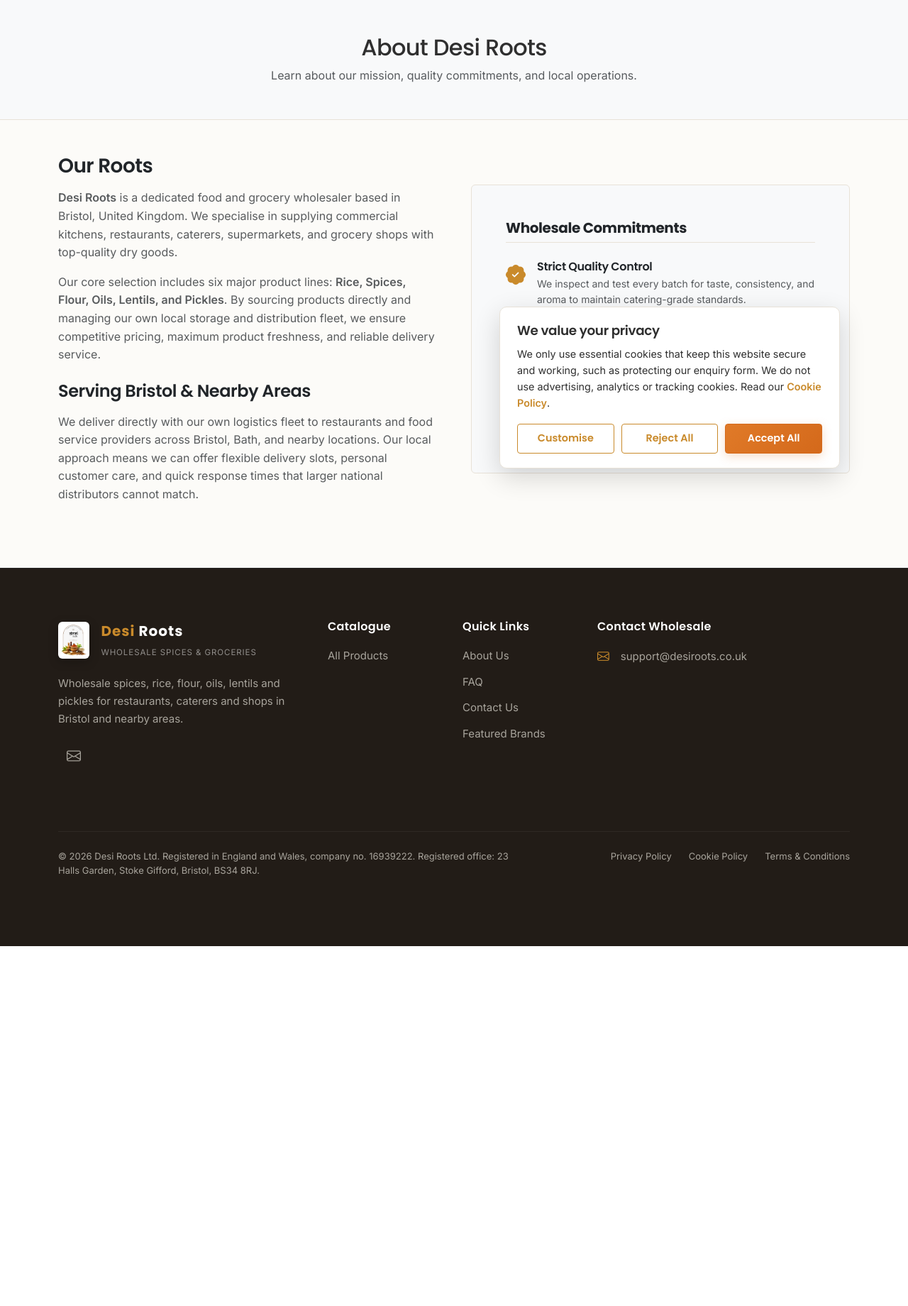
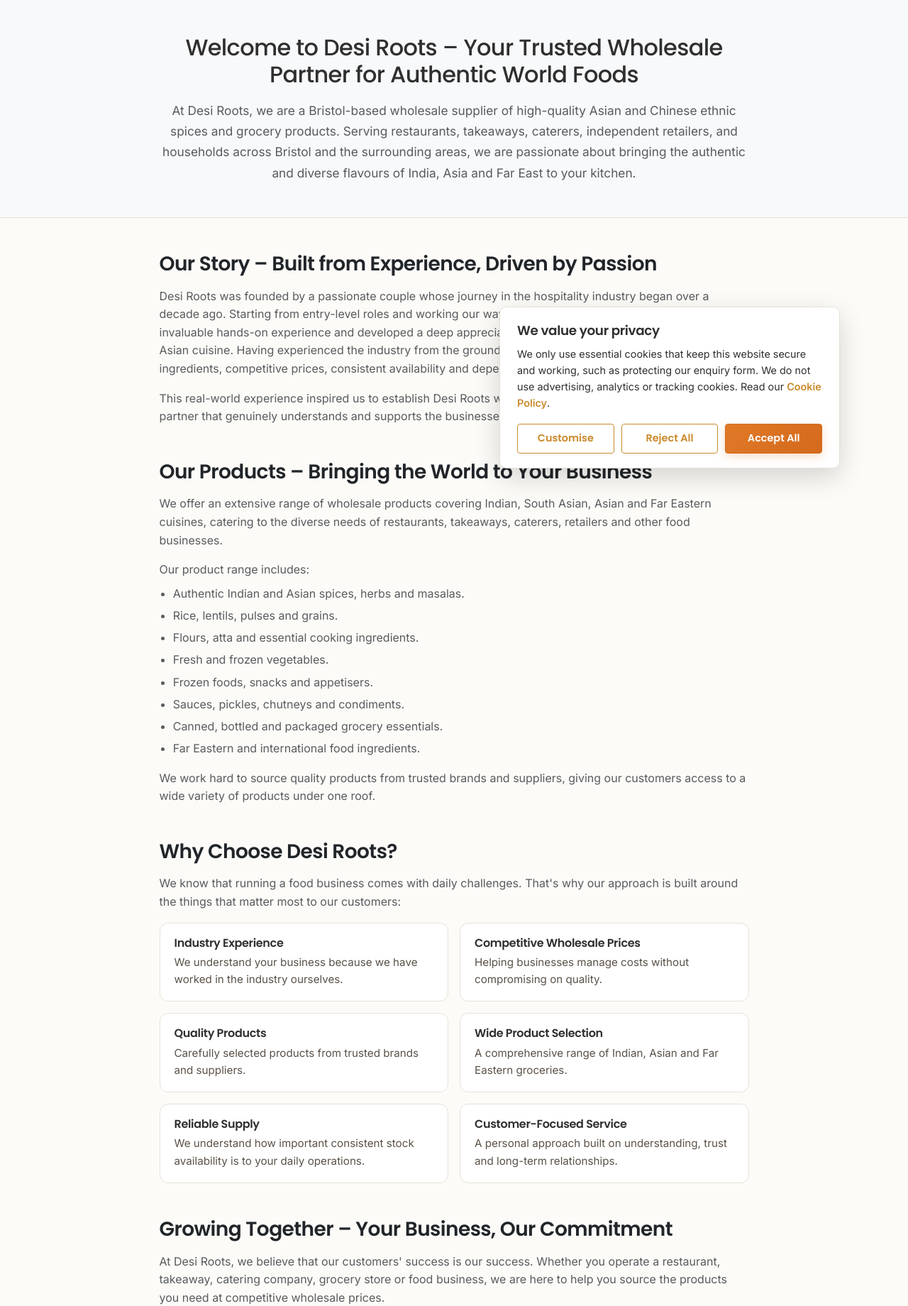
Before and after one commit to rinkalpatel776-cpu/Desi-Roots, a Django app: page /about/ in a window 1280 px wide. Shown: the part 116-1956 px from the top of the page at 71% size. Before the commit the page ends 1449 px from the top, so only its background shows below. Run offline with Django 5.2, Linux system fonts and the light colour scheme; data comes from the database, SQL or seed files in the repository; data that the repository does not hold is empty.

Commit message:
Add the owner's About Us text
Replace the placeholder About page (which had unconfirmed claims such as
an own delivery fleet and batch testing) with the owner's text from
About US.docx, word for word, plus simple styles for the page.

Co-Authored-By: Claude Opus 5.5 <noreply@anthropic.com>

```diff
--- a/static/css/style.css
+++ b/static/css/style.css
@@ -1259,3 +1259,13 @@ footer .footer-bottom {
 .navbar-collapse {
   order: 4;
 }
+
+/* About Us page */
+.about-lead { font-size: 1.08rem; line-height: 1.7; }
+.about-list { padding-left: 1.2rem; margin-bottom: 1rem; }
+.about-list li { margin-bottom: .35rem; }
+.about-card { height: 100%; background: var(--sp-card); border: 1px solid var(--sp-border); border-radius: 12px; padding: 18px 20px; }
+.about-card h3 { font-family: var(--sp-font-head); font-weight: 600; color: var(--sp-text); margin-bottom: 6px; }
+.about-card p { color: #5a5148; font-size: .95rem; margin: 0; }
+.about-tagline { font-family: var(--sp-font-head); font-size: 1.2rem; color: var(--sp-text); }
+.about-tagline strong { color: var(--sp-saffron); }
--- a/templates/base.html
+++ b/templates/base.html
@@ -54,7 +54,7 @@
   <link href="https://cdn.jsdelivr.net/npm/bootstrap-icons@1.11.3/font/bootstrap-icons.min.css" rel="stylesheet">
 
   <!-- Custom Stylesheet with cache bust -->
-  <link href="{% static 'css/style.css' %}?v=5.1" rel="stylesheet">
+  <link href="{% static 'css/style.css' %}?v=5.2" rel="stylesheet">
 
   <!-- Favicon -->
   <link rel="icon" type="image/png" href="{% static 'images/favicon.png' %}">
--- a/templates/pages/about.html
+++ b/templates/pages/about.html
@@ -1,64 +1,76 @@
 {% extends 'base.html' %}
 
 {% block meta_title %}About Us | Desi Roots{% endblock %}
-{% block meta_description %}About Desi Roots Ltd: a Bristol wholesale supplier of spices and ethnic groceries for food businesses.{% endblock %}
+{% block meta_description %}Desi Roots is a Bristol-based wholesale supplier of Asian and Far Eastern spices and groceries for restaurants, takeaways, caterers and retailers.{% endblock %}
 {% block og_title %}About Us | Desi Roots{% endblock %}
-{% block og_description %}About Desi Roots Ltd: a Bristol wholesale supplier of spices and ethnic groceries for food businesses.{% endblock %}
+{% block og_description %}Desi Roots is a Bristol-based wholesale supplier of Asian and Far Eastern spices and groceries for restaurants, takeaways, caterers and retailers.{% endblock %}
 
 {% block content %}
+{# Text supplied by the owner (About US.docx, 16 November 2026); publish wording unchanged #}
 <div class="py-5 bg-light border-bottom border-sp">
-  <div class="container text-center">
-    <h1 class="h2 mb-2">About Desi Roots</h1>
-    <p class="text-muted mb-0">Learn about our mission, quality commitments, and local operations.</p>
+  <div class="container">
+    <div class="row justify-content-center">
+      <div class="col-lg-9 text-center">
+        <h1 class="h2 mb-3">Welcome to Desi Roots – Your Trusted Wholesale Partner for Authentic World Foods</h1>
+        <p class="text-muted mb-0 about-lead">At Desi Roots, we are a Bristol-based wholesale supplier of high-quality Asian and Chinese ethnic spices and grocery products. Serving restaurants, takeaways, caterers, independent retailers, and households across Bristol and the surrounding areas, we are passionate about bringing the authentic and diverse flavours of India, Asia and Far East to your kitchen.</p>
+      </div>
+    </div>
   </div>
 </div>
 
 <div class="py-5">
   <div class="container">
-    <div class="row g-5 align-items-center">
-      <div class="col-lg-6">
-        <h2 class="h3 fw-semibold text-dark mb-3">Our Roots</h2>
-        <p class="text-muted">
-          <strong>Desi Roots</strong> is a dedicated food and grocery wholesaler based in Bristol, United Kingdom. We specialise in supplying commercial kitchens, restaurants, caterers, supermarkets, and grocery shops with top-quality dry goods.
-        </p>
-        <p class="text-muted">
-          Our core selection includes six major product lines: <strong>Rice, Spices, Flour, Oils, Lentils, and Pickles</strong>. By sourcing products directly and managing our own local storage and distribution fleet, we ensure competitive pricing, maximum product freshness, and reliable delivery service.
-        </p>
+    <div class="row justify-content-center">
+      <div class="col-lg-9">
 
-        <h3 class="h4 fw-semibold text-dark mt-4 mb-3">Serving Bristol & Nearby Areas</h3>
-        <p class="text-muted mb-0">
-          We deliver directly with our own logistics fleet to restaurants and food service providers across Bristol, Bath, and nearby locations. Our local approach means we can offer flexible delivery slots, personal customer care, and quick response times that larger national distributors cannot match.
-        </p>
-      </div>
+        <section class="mb-5" aria-labelledby="about-story">
+          <h2 id="about-story" class="h3 fw-semibold text-dark mb-3">Our Story – Built from Experience, Driven by Passion</h2>
+          <p class="text-muted">Desi Roots was founded by a passionate couple whose journey in the hospitality industry began over a decade ago. Starting from entry-level roles and working our way up to managerial positions, we gained invaluable hands-on experience and developed a deep appreciation for the unique ingredients that define Asian cuisine. Having experienced the industry from the ground up, we know the importance of quality ingredients, competitive prices, consistent availability and dependable service.</p>
+          <p class="text-muted mb-0">This real-world experience inspired us to establish Desi Roots with one clear vision: to become a wholesale partner that genuinely understands and supports the businesses we serve.</p>
+        </section>
 
-      <div class="col-lg-6">
-        <div class="card p-5 bg-light border-sp border">
-          <h4 class="h5 fw-bold text-dark mb-4 border-bottom pb-2 border-sp">Wholesale Commitments</h4>
+        <section class="mb-5" aria-labelledby="about-products">
+          <h2 id="about-products" class="h3 fw-semibold text-dark mb-3">Our Products – Bringing the World to Your Business</h2>
+          <p class="text-muted">We offer an extensive range of wholesale products covering Indian, South Asian, Asian and Far Eastern cuisines, catering to the diverse needs of restaurants, takeaways, caterers, retailers and other food businesses.</p>
+          <p class="text-muted mb-2">Our product range includes:</p>
+          <ul class="about-list text-muted">
+            <li>Authentic Indian and Asian spices, herbs and masalas.</li>
+            <li>Rice, lentils, pulses and grains.</li>
+            <li>Flours, atta and essential cooking ingredients.</li>
+            <li>Fresh and frozen vegetables.</li>
+            <li>Frozen foods, snacks and appetisers.</li>
+            <li>Sauces, pickles, chutneys and condiments.</li>
+            <li>Canned, bottled and packaged grocery essentials.</li>
+            <li>Far Eastern and international food ingredients.</li>
+          </ul>
+          <p class="text-muted mb-0">We work hard to source quality products from trusted brands and suppliers, giving our customers access to a wide variety of products under one roof.</p>
+        </section>
 
-          <div class="d-flex gap-3 mb-4">
-            <div class="text-saffron"><i class="bi bi-patch-check-fill fs-3"></i></div>
-            <div>
-              <h5 class="h6 fw-semibold text-dark mb-1">Strict Quality Control</h5>
-              <p class="small text-muted mb-0">We inspect and test every batch for taste, consistency, and aroma to maintain catering-grade standards.</p>
-            </div>
+        <section class="mb-5" aria-labelledby="about-why">
+          <h2 id="about-why" class="h3 fw-semibold text-dark mb-3">Why Choose Desi Roots?</h2>
+          <p class="text-muted">We know that running a food business comes with daily challenges. That's why our approach is built around the things that matter most to our customers:</p>
+          <div class="row g-3">
+            <div class="col-md-6"><div class="about-card"><h3 class="h6">Industry Experience</h3><p>We understand your business because we have worked in the industry ourselves.</p></div></div>
+            <div class="col-md-6"><div class="about-card"><h3 class="h6">Competitive Wholesale Prices</h3><p>Helping businesses manage costs without compromising on quality.</p></div></div>
+            <div class="col-md-6"><div class="about-card"><h3 class="h6">Quality Products</h3><p>Carefully selected products from trusted brands and suppliers.</p></div></div>
+            <div class="col-md-6"><div class="about-card"><h3 class="h6">Wide Product Selection</h3><p>A comprehensive range of Indian, Asian and Far Eastern groceries.</p></div></div>
+            <div class="col-md-6"><div class="about-card"><h3 class="h6">Reliable Supply</h3><p>We understand how important consistent stock availability is to your daily operations.</p></div></div>
+            <div class="col-md-6"><div class="about-card"><h3 class="h6">Customer-Focused Service</h3><p>A personal approach built on understanding, trust and long-term relationships.</p></div></div>
           </div>
+        </section>
 
-          <div class="d-flex gap-3 mb-4">
-            <div class="text-saffron"><i class="bi bi-clock-history fs-3"></i></div>
-            <div>
-              <h5 class="h6 fw-semibold text-dark mb-1">Reliable Logistics</h5>
-              <p class="small text-muted mb-0">Direct deliveries in custom transport vehicles ensure your products arrive safe, dry, and on schedule.</p>
-            </div>
-          </div>
+        <section class="mb-4" aria-labelledby="about-growing">
+          <h2 id="about-growing" class="h3 fw-semibold text-dark mb-3">Growing Together – Your Business, Our Commitment</h2>
+          <p class="text-muted">At Desi Roots, we believe that our customers' success is our success. Whether you operate a restaurant, takeaway, catering company, grocery store or food business, we are here to help you source the products you need at competitive wholesale prices.</p>
+          <p class="text-muted mb-0">We are not just another wholesale supplier. We are people who understand the food industry, appreciate the hard work behind every successful business and recognise the importance of having the right supplier by your side.</p>
+        </section>
 
-          <div class="d-flex gap-3">
-            <div class="text-saffron"><i class="bi bi-shield-lock-fill fs-3"></i></div>
-            <div>
-              <h5 class="h6 fw-semibold text-dark mb-1">Transparent Partnerships</h5>
-              <p class="small text-muted mb-0">No hidden fees or complex price formulas. We build long-term relationships with honest private volume quoting.</p>
-            </div>
-          </div>
+        <p class="about-tagline text-center mt-5 mb-0"><strong>Desi Roots</strong> – We supply the spice, you create the magic.</p>
+
+        <div class="text-center mt-4">
+          <a href="/contact/" class="btn btn-primary text-white px-4">Request a Trade Quote</a>
         </div>
+
       </div>
     </div>
   </div>
```
